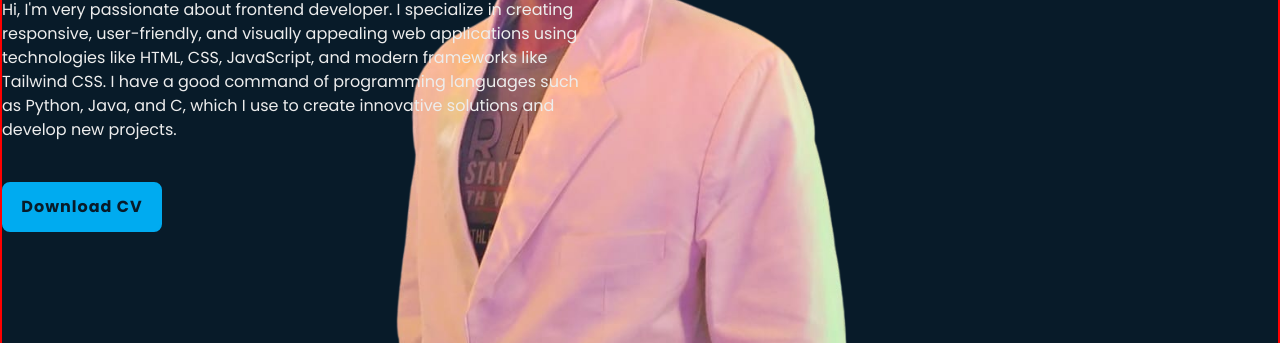
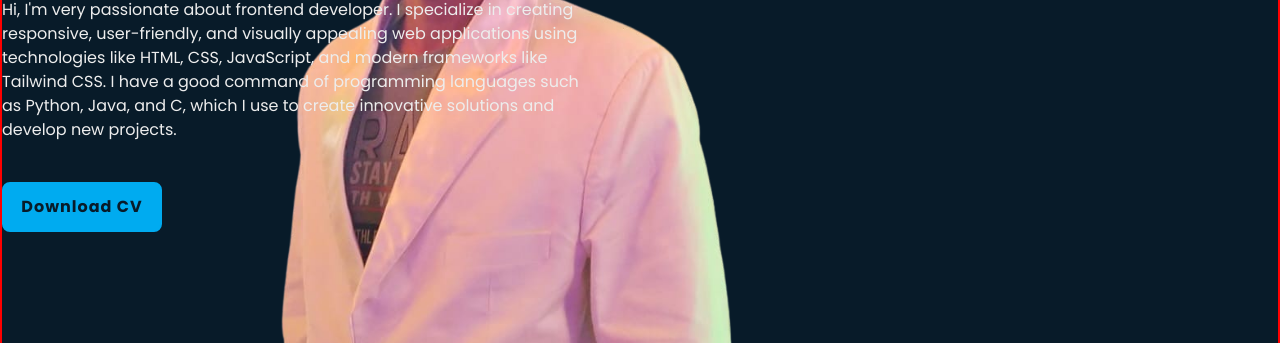
Before and after one commit to GanapuramSharath/Portfolio, a website: page index.html in a window 1280 px wide. Shown: the part 371-714 px from the top of the page. Drawn offline with nearby package versions, Linux system fonts and the light colour scheme.

Commit message:
Update portfolio.css

```diff
--- a/portfolio.css
+++ b/portfolio.css
@@ -65,7 +65,7 @@ section{
     padding: 0;
     height: 400px;
     width: 100%;
-    background: url('sharath_teja.png') no-repeat center center;
+    background: url('sharath_teja.png') no-repeat;
     background-size: contain;
     border: 2px solid red;
 }
```
